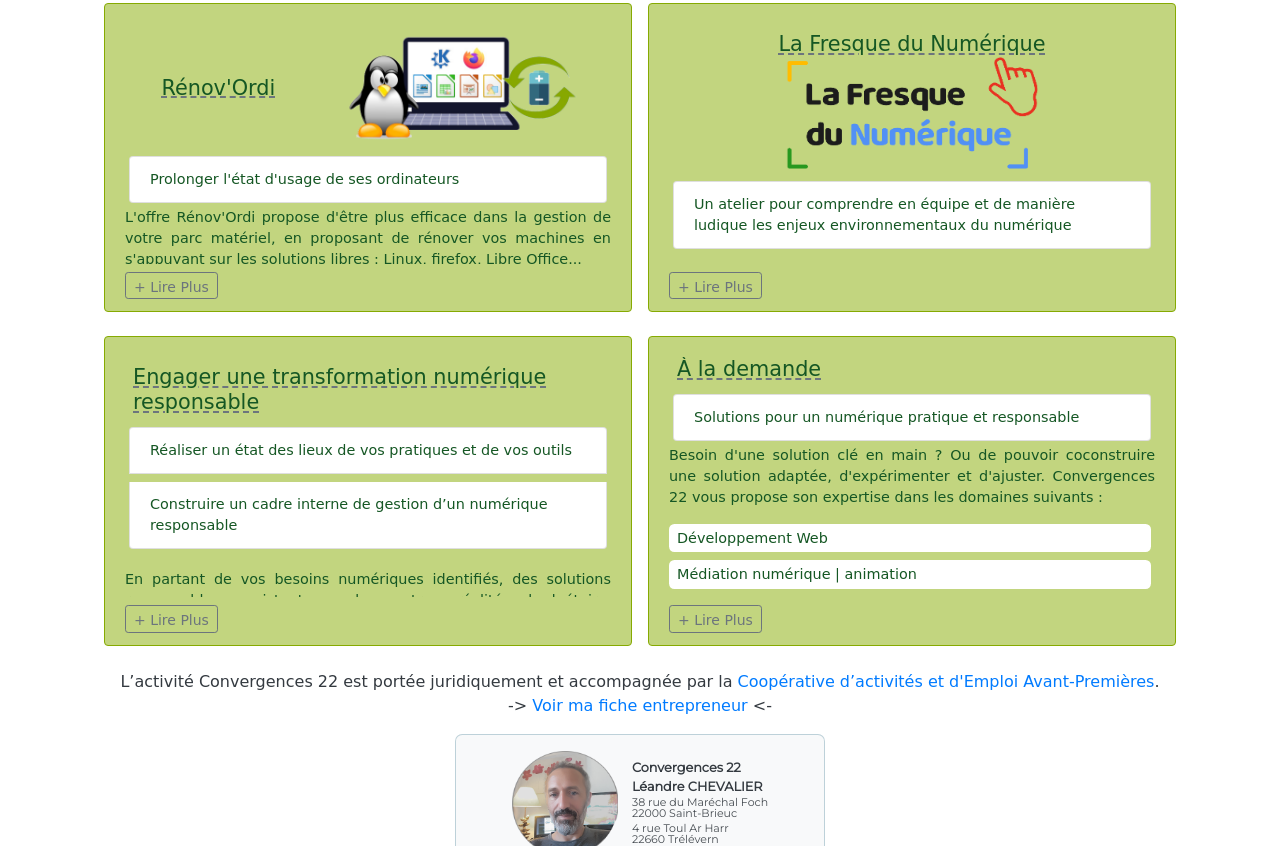
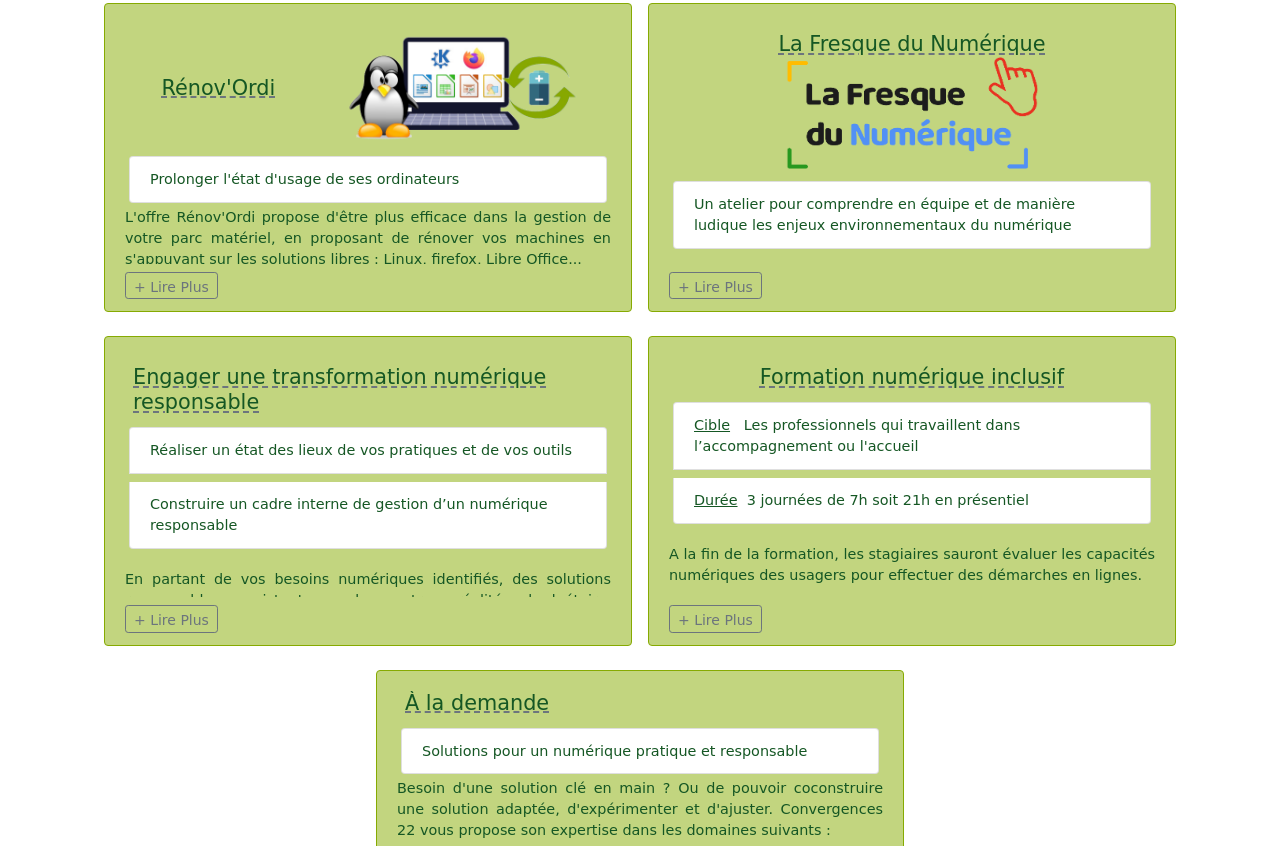
Before and after one commit to FreeLandread/convergences22.org, a plain HTML site: page offre_de_services.html in a window 1280 px wide. Shown: the part 291-1137 px from the top of the page. Drawn offline with nearby package versions, Linux system fonts and the light colour scheme; a web font is replaced by a local one.

Commit message:
ajout de l'offre de formation numérique inclusif

```diff
--- a/offre_de_services.html
+++ b/offre_de_services.html
@@ -176,7 +176,7 @@
             <button class="btn btn-outline-secondary btn-sm collapsed" type="button" data-toggle="collapse" data-target="#collapseSummary1-2" aria-expanded="false" aria-controls="collapseSummary1-2"></button>
         </article>
 
-        <!-- div accompagnement formation Numérique Responsable -->
+        <!-- div engager une transition Numérique Responsable -->
         <article class="alert alert-success">
             <div class="collapse" id="collapseSummary1-4">
                 <div class="deuxblocsAround">
@@ -204,6 +204,50 @@
                     Definitions du numérique responsable :<br />
                     <a class="text07 center" href="https://ecoresponsable.numerique.gouv.fr/publications/guide-pratique-achats-numeriques-responsables/demarche-numerique-responsable/definition/" target="_blank">Site de la mission numérique écoresponsable<br /></a>
                 </p>
+           </div>
+            <button class="btn btn-outline-secondary btn-sm collapsed" type="button" data-toggle="collapse" data-target="#collapseSummary1-4" aria-expanded="false" aria-controls="collapseSummary1-4"></button>
+        </article>
+
+         <!-- div accompagnement formation Numérique Inclusif -->
+         <article class="alert alert-success">
+            <div class="collapse" id="collapseSummary1-4">
+                <div class="deuxblocsAround">
+                    <div class="pasdemarges">
+                        <h2>Formation numérique inclusif<br />
+                        </h2>
+                    </div>
+                </div>
+
+                <ul class="list-group">
+                    <li class="list-group-item m-1"><u>Cible</u>&nbsp;&nbsp; Les professionnels qui travaillent dans l’accompagnement ou l'accueil</li>
+                    <li class="list-group-item m-1"><u>Durée</u>&nbsp;&nbsp;3 journées de 7h soit 21h en présentiel</li>
+                </ul>
+
+                <p style="margin-top:1rem">A la fin de la formation, les stagiaires sauront évaluer les capacités numériques des
+                    usagers pour effectuer des démarches en lignes.</p>
+                <p>
+                    Ils sauront repérer les démarches et leur prérequis en temps, compétences et documents nécessaires.
+                </p>
+                <p>
+                    Ils auront des acquis techniques suffisants pour les réaliser ou accompagner à leur réalisation ou réorienter vers d’autres solutions.
+                </p>
+                <p>
+                    Ils sauront protéger leurs données professionnelles et les données de leurs usagers.
+                </p>
+
+
+                <div class="conteneur">
+                    <div class="conteneur infosFresque">
+                        <h3>Tarif</h3>
+                        <p class="tarif center text-dark"><strong>Prix par stagiaire : 500 €<br />
+                            Prix par groupe :  3 240 €</br >
+                            pour 6 à 12 personnes avec mise à disposition d’une salle sinon ajouter location d’une salle</strong><br />
+                        </p>
+                        <p class="soustitre bg-vert-clair center"><a target="_blank" href="/assets/documents/2023-05-02_Formation-NumInclusif-Programme_de_formation.pdf"><img style="max-height: 20px; max-width: 15px;" class="image" src="./assets/icones/pdf-icone-30x38.png"/>Le programme de formation"</a><br />
+                        </p>
+                    </div>
+                </div>
+
            </div>
             <button class="btn btn-outline-secondary btn-sm collapsed" type="button" data-toggle="collapse" data-target="#collapseSummary1-4" aria-expanded="false" aria-controls="collapseSummary1-4"></button>
         </article>
```
Also changed, not shown: 1 other file.
